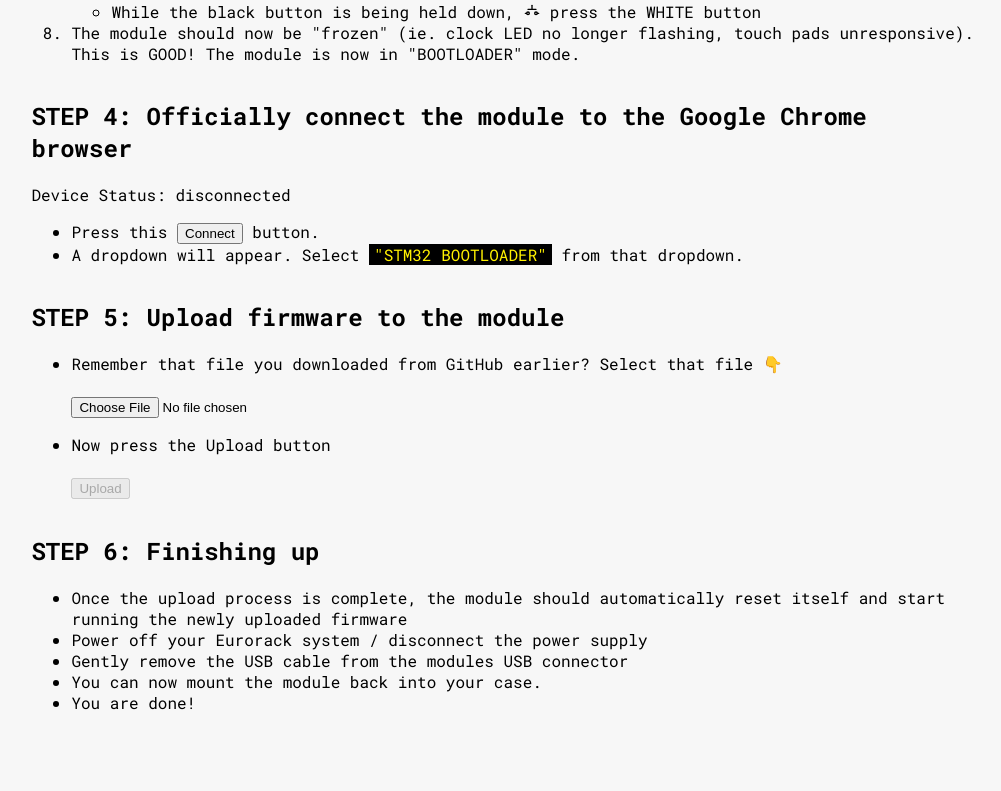
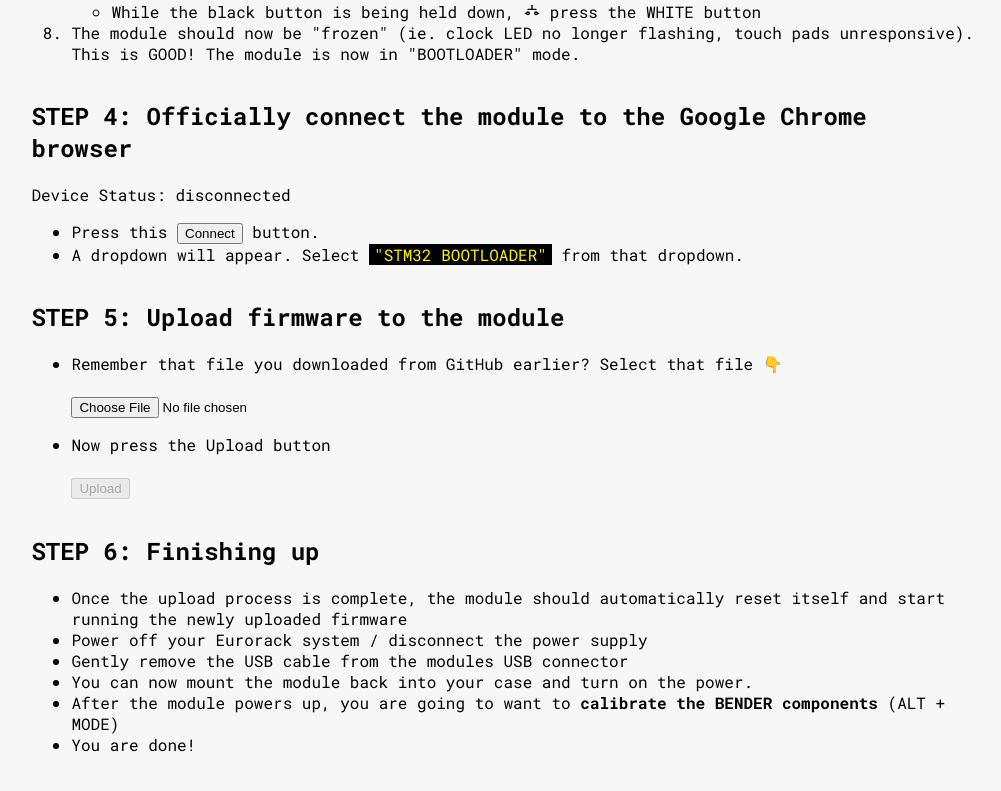
Before and after one commit to scottc11/ok-web-programmer, a React app: page / in a window 1280 px wide. Shown: the part 1145-1936 px from the top of the page, without its empty margins (135-1136 px from the left). Built offline with nearby package versions, Linux system fonts and the light colour scheme.

Commit message:
added calibration note

```diff
--- a/src/App.tsx
+++ b/src/App.tsx
@@ -145,7 +145,8 @@ function App() {
             <li>Once the upload process is complete, the module should automatically reset itself and start running the newly uploaded firmware</li>
             <li>Power off your Eurorack system / disconnect the power supply</li>
             <li>Gently remove the USB cable from the modules USB connector</li>
-            <li>You can now mount the module back into your case.</li>
+            <li>You can now mount the module back into your case and turn on the power.</li>
+            <li>After the module powers up, you are going to want to <b>calibrate the BENDER components</b> (ALT + MODE)</li>
             <li>You are done!</li>
           </ul>
         </div>
```
